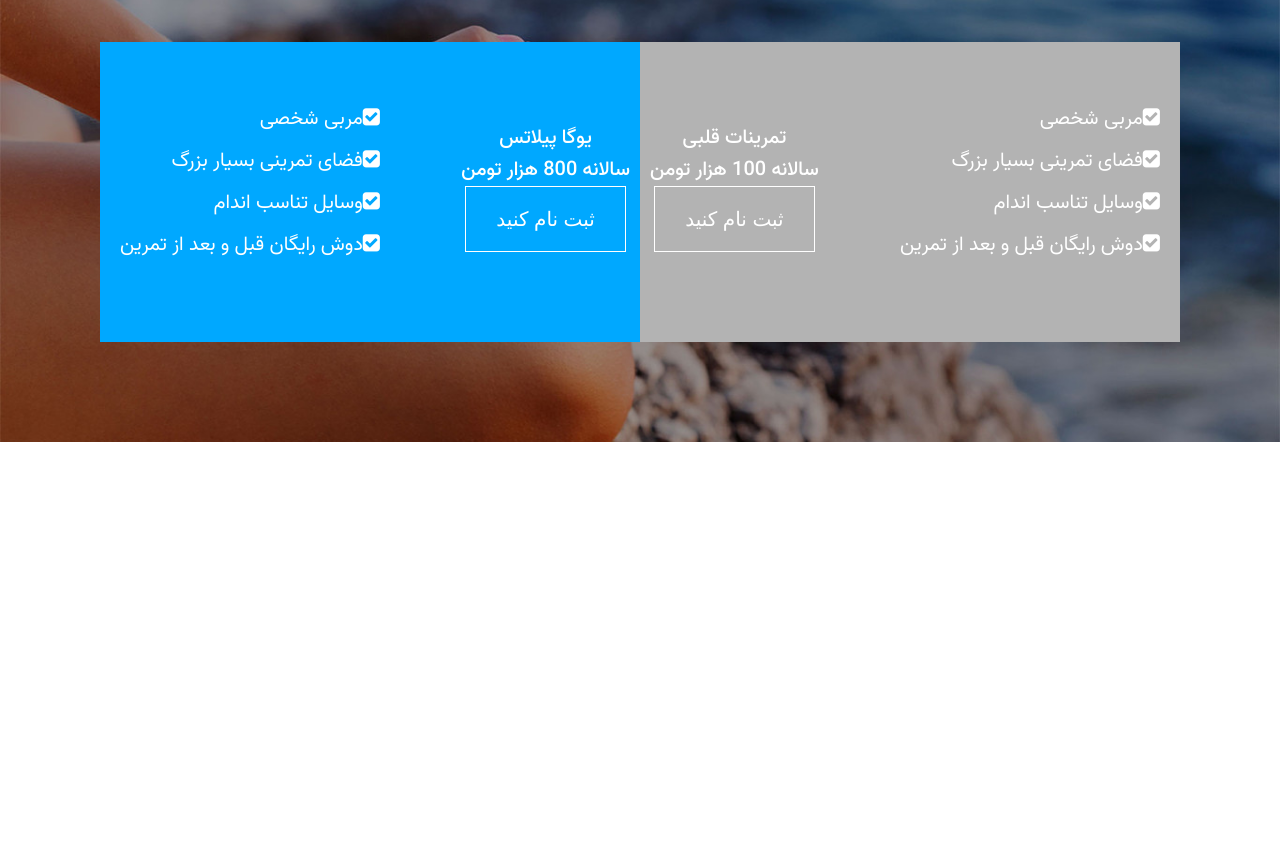
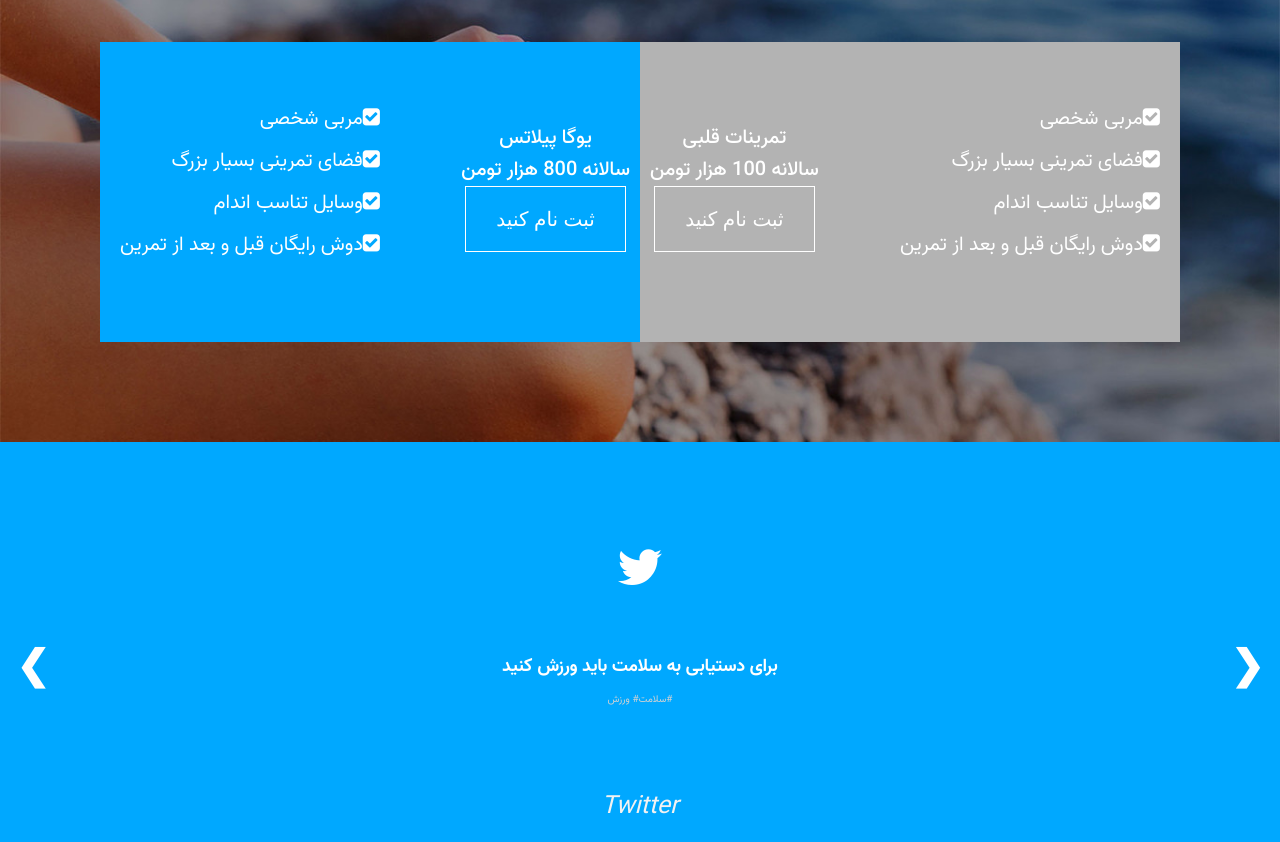
Before and after one commit to farazmrx/Persian-sports-site, a website: page index.html in a window 1280 px wide. Shown: the part 2597-3439 px from the top of the page. Before the commit the page ends 3039 px from the top, so only its background shows below. Drawn offline with Linux system fonts and the light colour scheme.

Commit message:
Build slider and install webpack

```diff
--- a/index.html
+++ b/index.html
@@ -185,5 +185,53 @@
             </div><!-- price boxes -->
         </div><!-- container -->
     </section>
+    <div class="slideshow-container">
+
+        <!-- Full-width images with number and caption text -->
+        <div class="mySlides fade">
+          <div class="first-slider">
+            <div class="text-slider">
+                <i class="fa fa-twitter"></i>
+                <h2>برای دستیابی به سلامت باید ورزش کنید</h2>
+                <span>سلامت#</span>
+                <span>ورزش#</span>
+            </div><!-- text slider -->
+          </div><!-- first slider -->
+          <div class="text">Twitter</div>
+        </div>
+
+        <div class="mySlides fade">
+            <div class="first-slider">
+                <div class="text-slider">
+                    <i class="fa fa-facebook-official"></i>
+                    <h2>ورزش علاوه بر سلامت جسم بر سلامت روح تاثیر میگذارد</h2>
+                    <span>سلامت#</span>
+                    <span>ورزش#</span>
+                </div><!-- text slider -->
+            </div><!-- first slider -->
+          <div class="text">Facebook</div>
+        </div>
+
+        <div class="mySlides fade">
+            <div class="first-slider">
+                <div class="text-slider">
+                    <i class="fa fa-instagram"></i>
+                    <h2>به کودکان خود از سنین پایین ورزش کردن را یاد دهید</h2>
+                    <span>سلامت#</span>
+                    <span>ورزش#</span>
+                </div><!-- text slider -->
+            </div><!-- first slider -->
+          <div class="text">Instagram</div>
+        </div>
+
+        <!-- Next and previous buttons -->
+        <a class="prev" onclick="plusSlides(-1)">&#10094;</a>
+        <a class="next" onclick="plusSlides(1)">&#10095;</a>
+      </div>
+
+
+
+
+<script src="js/app.js"></script>
 </body>
 </html>
--- /dev/null
+++ b/js/app.js
@@ -0,0 +1,28 @@
+var slideIndex = 1;
+showSlides(slideIndex);
+
+// Next/previous controls
+function plusSlides(n) {
+  showSlides(slideIndex += n);
+}
+
+// Thumbnail image controls
+function currentSlide(n) {
+  showSlides(slideIndex = n);
+}
+
+function showSlides(n) {
+  var i;
+  var slides = document.getElementsByClassName("mySlides");
+  var dots = document.getElementsByClassName("dot");
+  if (n > slides.length) {slideIndex = 1}
+  if (n < 1) {slideIndex = slides.length}
+  for (i = 0; i < slides.length; i++) {
+      slides[i].style.display = "none";
+  }
+  for (i = 0; i < dots.length; i++) {
+      dots[i].className = dots[i].className.replace(" active", "");
+  }
+  slides[slideIndex-1].style.display = "block";
+  dots[slideIndex-1].className += " active";
+}
--- /dev/null
+++ b/sass/components/_slider.scss
@@ -0,0 +1,138 @@
+/* Slideshow container */
+.slideshow-container {
+    max-width: 100%;
+    height: 400px;
+    position: relative;
+    background-color: #00A8FF;
+  }
+
+  /* Hide the images by default */
+  .mySlides {
+    display: none;
+  }
+
+  /* Next & previous buttons */
+  .prev, .next {
+    cursor: pointer;
+    position: absolute;
+    top: 50%;
+    width: auto;
+    margin-top: -22px;
+    padding: 16px;
+    color: white;
+    font-weight: bold;
+    font-size: 40px;
+    transition: 0.6s ease;
+    border-radius: 0 3px 3px 0;
+    user-select: none;
+  }
+
+  /* Position the "next button" to the right */
+  .next {
+    right: 0;
+    border-radius: 3px 0 0 3px;
+  }
+
+  /* On hover, add a black background color with a little bit see-through */
+  .prev:hover, .next:hover {
+    background-color: rgba(0,0,0,0.8);
+  }
+
+  /* Caption text */
+  .text {
+    color: #f2f2f2;
+    font-size: 25px;
+    font-style: italic;
+    padding: 8px 12px;
+    position: absolute;
+    bottom: 8px;
+    width: 100%;
+    text-align: center;
+  }
+
+  /* Number text (1/3 etc) */
+  .numbertext {
+    color: #f2f2f2;
+    font-size: 12px;
+    padding: 8px 12px;
+    position: absolute;
+    top: 0;
+  }
+
+  /* The dots/bullets/indicators */
+  .dot {
+    cursor: pointer;
+    height: 15px;
+    width: 15px;
+    margin: 0 2px;
+    background-color: #bbb;
+    border-radius: 50%;
+    display: inline-block;
+    transition: background-color 0.6s ease;
+  }
+
+  .active, .dot:hover {
+    background-color: #717171;
+  }
+
+  /* Fading animation */
+  .fade {
+    -webkit-animation-name: fade;
+    -webkit-animation-duration: 1.5s;
+    animation-name: fade;
+    animation-duration: 1.5s;
+  }
+
+  @-webkit-keyframes fade {
+    from {opacity: .4}
+    to {opacity: 1}
+  }
+
+  @keyframes fade {
+    from {opacity: .4}
+    to {opacity: 1}
+  }
+
+  .first-slider {
+    background-color: #00A8FF;
+    height: 40rem;
+    color: white;
+    position: relative;
+  }
+
+  .text-slider {
+    position: relative;
+    width: 40rem;
+    text-align: center;
+    height: 20rem;
+    top: 50%;
+    left: 50%;
+    transform: translate(-50%, -50%);
+  }
+
+  .fa-google-plus::before {
+    font-size: 5rem;
+  }
+
+  .fa-twitter::before {
+    font-size: 5rem;
+  }
+
+  .fa-facebook-official::before {
+    font-size: 5rem;
+  }
+
+  .fa-instagram::before {
+    font-size: 5rem;
+  }
+
+  .first-slider h2 {
+    font-size: 1.8rem;
+    margin-top: 6rem;
+    margin-bottom: 1rem;
+  }
+
+  .first-slider span {
+    color: rgb(211, 210, 210);
+    cursor: pointer;
+  }
--- a/sass/main.scss
+++ b/sass/main.scss
@@ -10,6 +10,7 @@
 @import "components/service";
 @import "components/team";
 @import "components/price";
+@import "components/slider";
 
 @import "layout/header";
 
```
Also changed, not shown: package.json (+6 -1 lines), dist/style.css.
